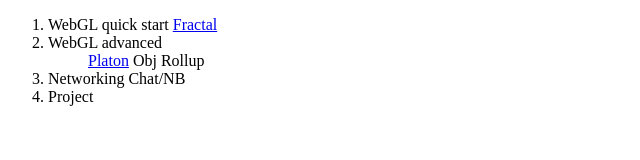
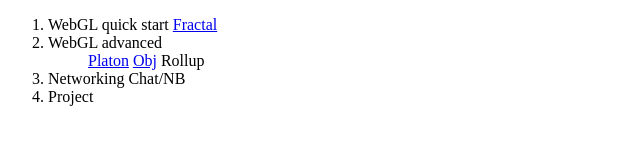
Before and after one commit to cgsgMB5/cgsgMB5.github.io, a plain HTML site: page index.html in a window 1280 px wide. Shown: the full height of the page, 0-640 px from the left. Drawn offline with Linux system fonts and the light colour scheme.

Commit message:
Update index.html

```diff
--- a/index.html
+++ b/index.html
@@ -12,7 +12,7 @@
         <li>WebGL advanced
             <ol>
             <a href="platon/">Platon</a>
-            Obj
+            <a href="model/">Obj</a>
             Rollup
             </ol>
         <li>Networking
```
